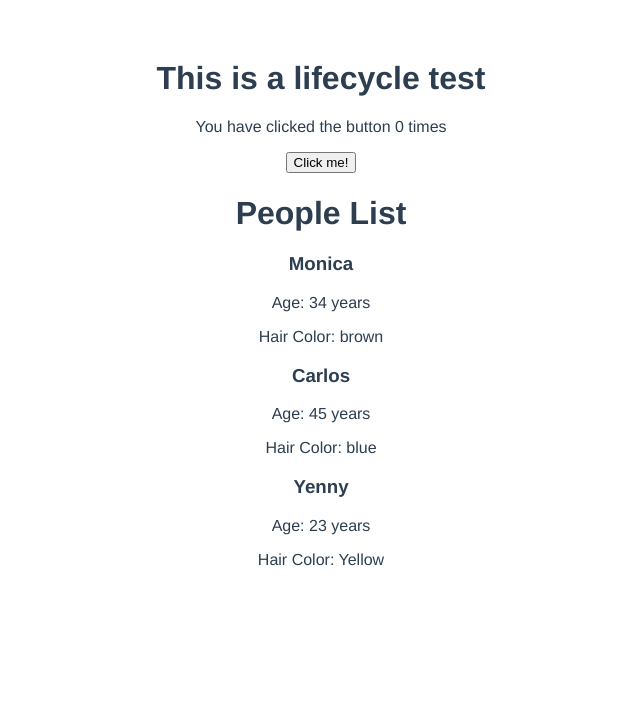
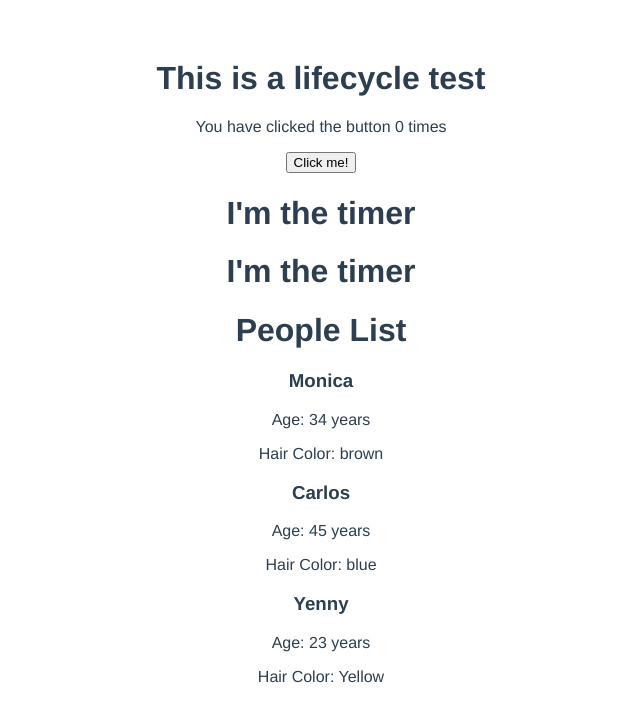
Before and after one commit to mictlantecutli/vue-livelessons-example, a Vue app in the folder my_test_project/: page / in a window 1280 px wide. Shown: the top 722 px of the page, without its empty margins (319-959 px from the left). Built offline with nearby package versions, Linux system fonts and the light colour scheme.

Commit message:
finish emit

```diff
--- a/my_test_project/src/App.vue
+++ b/my_test_project/src/App.vue
@@ -2,7 +2,8 @@
   <LifecycleTest v-if="numberOfClicks < 10" :numberOfClicks="numberOfClicks" />
   <Congratulations_user :numberOfClicks="numberOfClicks" />
   <CounterButton @increment="increment" :numberOfClicks="numberOfClicks" />
-
+  <TimerComponent @tick="onTick" name="Timer 1" :delay="2000" />
+  <TimerComponent @tick="onTick" name="Time 2" :delay="5000" />
   <PeopleList />
 </template>
 
@@ -13,6 +14,7 @@ import CounterButton from './components/CounterButton.vue';
 
 import Congratulations_user from './components/Congratulations.vue';
 import LifecycleTest from './components/LifecycleTest.vue';
+import TimerComponent from './components/Timer.vue';
 
 export default {
   name: 'App',
@@ -21,6 +23,7 @@ export default {
     CounterButton,
     Congratulations_user,
     LifecycleTest,
+    TimerComponent
 
 },
   data(){
@@ -32,6 +35,9 @@ export default {
   methods:{
     increment(){
       this.numberOfClicks += 1
+    },
+    onTick(name){
+      console.log(name + 'Tick!!')
     }
   }
 }
--- /dev/null
+++ b/my_test_project/src/components/Timer.vue
@@ -0,0 +1,15 @@
+<template>
+  <h1>I'm the timer</h1>
+</template>
+<script>
+  export default{
+    name: 'TimerComponent',
+    props: ['delay', 'name'],
+    created(){
+      setInterval(()=>{
+        this.$emit('tick', this.name);
+
+      }, this.delay);
+    }
+  }
+</script>
```
